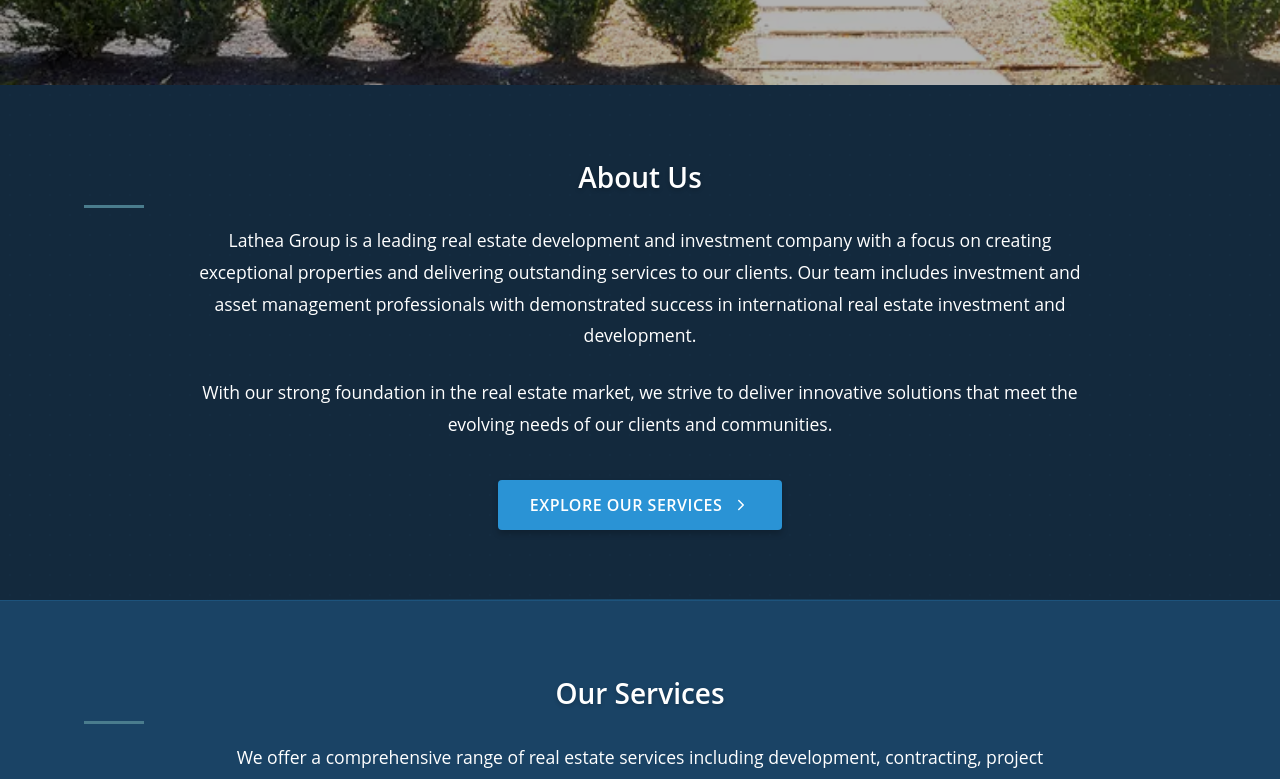
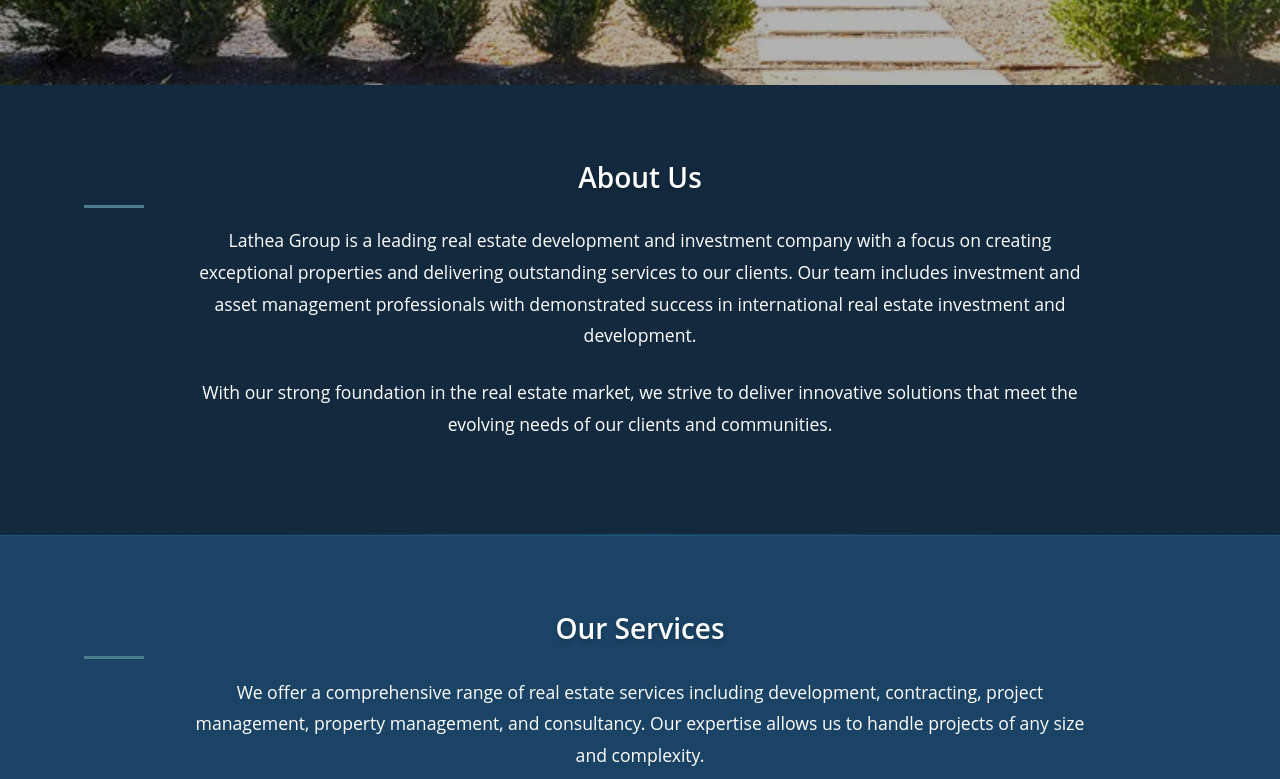
Before and after one commit to RayAtanas/Lathea_FE, a React (Vite) app in the folder lathea/: page / in a window 1280 px wide. Shown: the part 715-1494 px from the top of the page. Built offline with nearby package versions, Linux system fonts and the light colour scheme.

Commit message:
Removed Explore Service button

```diff
--- a/lathea/src/pages/Home Page/HomePage.tsx
+++ b/lathea/src/pages/Home Page/HomePage.tsx
@@ -102,11 +102,6 @@
               clients and communities.
             </p>
 
-            <div className="cta-container">
-              <button className="cta-button primary" onClick={() => scrollToSection('services')}>
-                Explore Our Services <ChevronRight size={18} />
-              </button>
-            </div>
           </div>
         </section>
 
```
